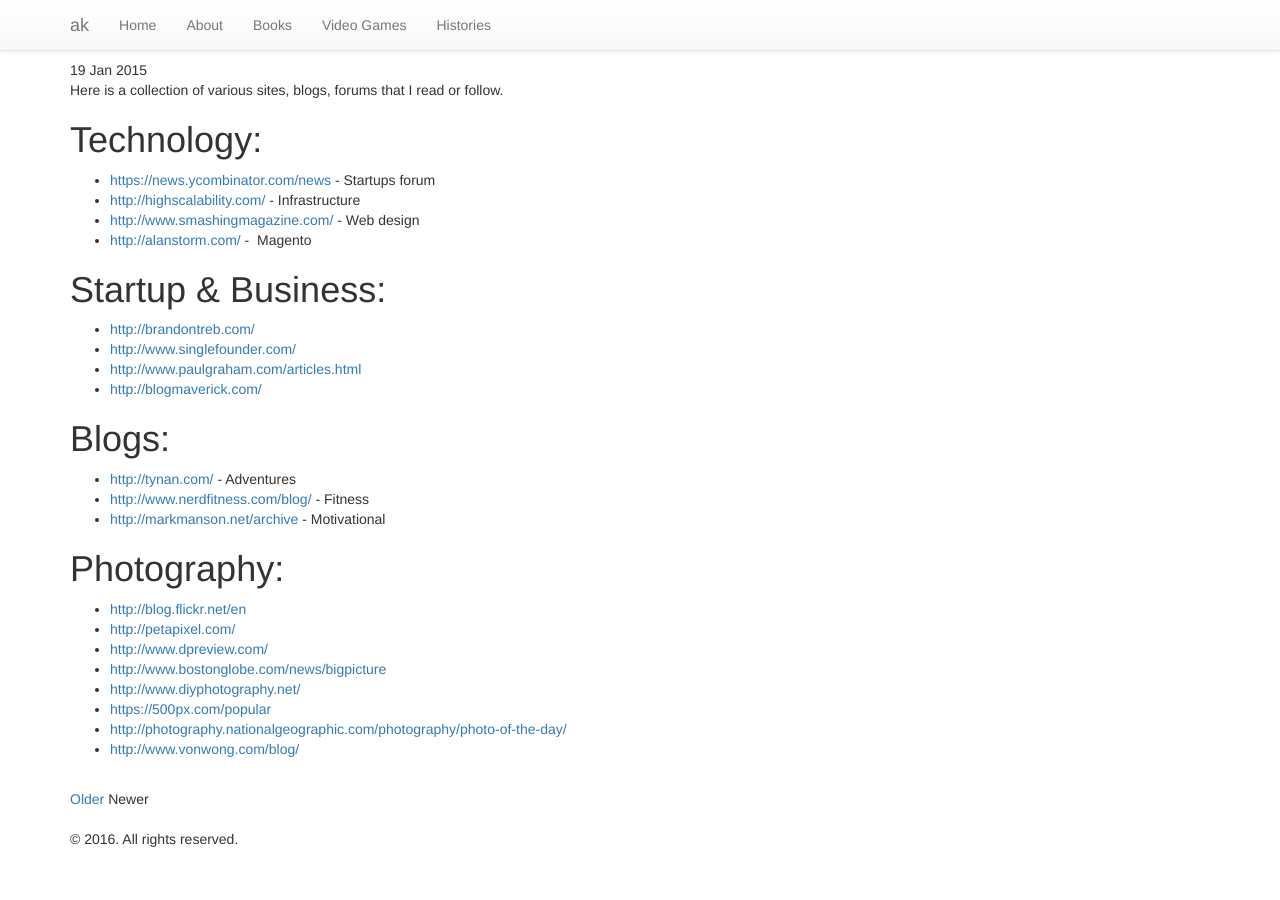
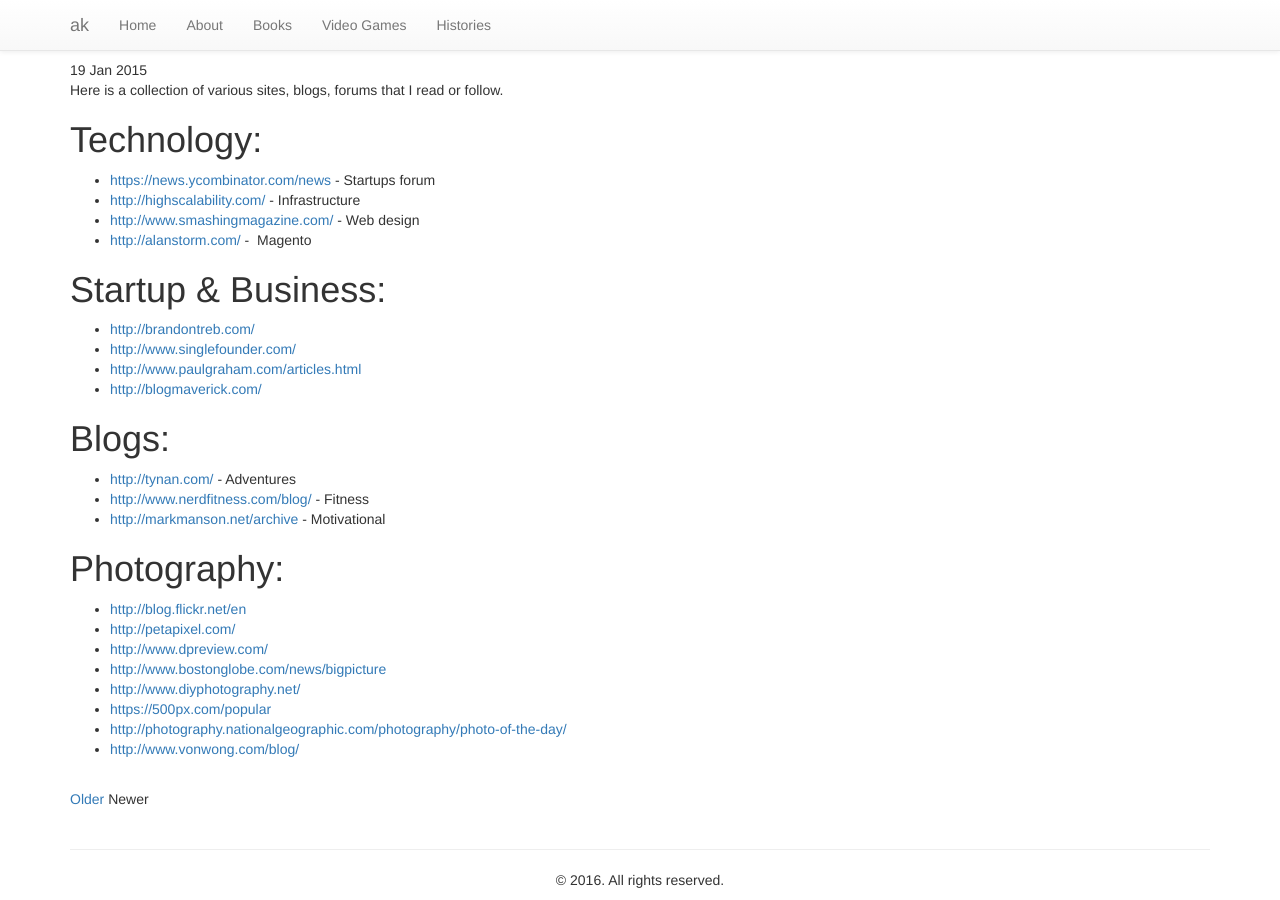
Before and after one commit to digideskio/amer3000.github.io, a Jekyll site: the page built from index.html, in a window 1280 px wide and 900 px high, scrolled down 2721 px. Built offline with Jekyll 4.4.1, drawn with Linux system fonts in a browser that asks for light colours; the list of posts is cut into pages by our own code; before the commit the page ends 3580 px from its top, so only the background shows below that.

Commit message:
More layout changes.

```diff
--- a/_layouts/default.html
+++ b/_layouts/default.html
@@ -9,10 +9,9 @@
 <div class="container">
 	{{ content }}
 
-<div class="mastfoot">
-    <div class="inner">
-		<p>&copy; {{ site.time | date: '%Y' }}. All rights reserved.</p>
-    </div>
+<div>
+	<hr>
+	<p class="text-center">&copy; {{ site.time | date: '%Y' }}. All rights reserved.</p>
 </div>
 
 </div>
```
